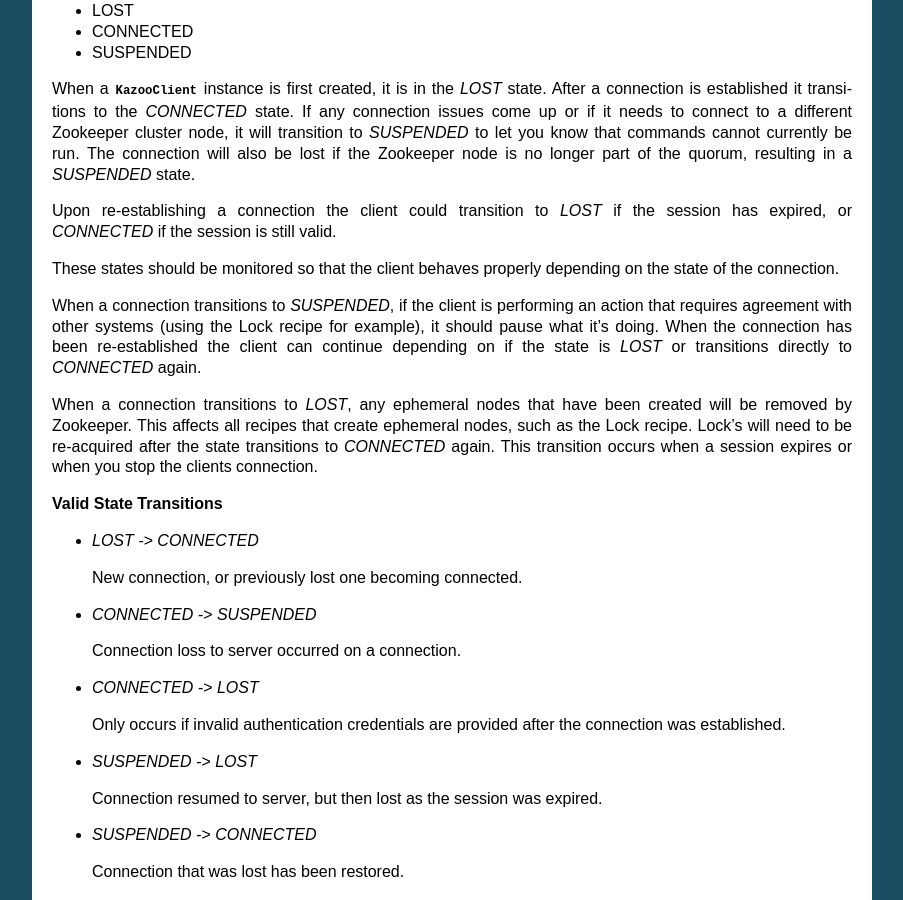
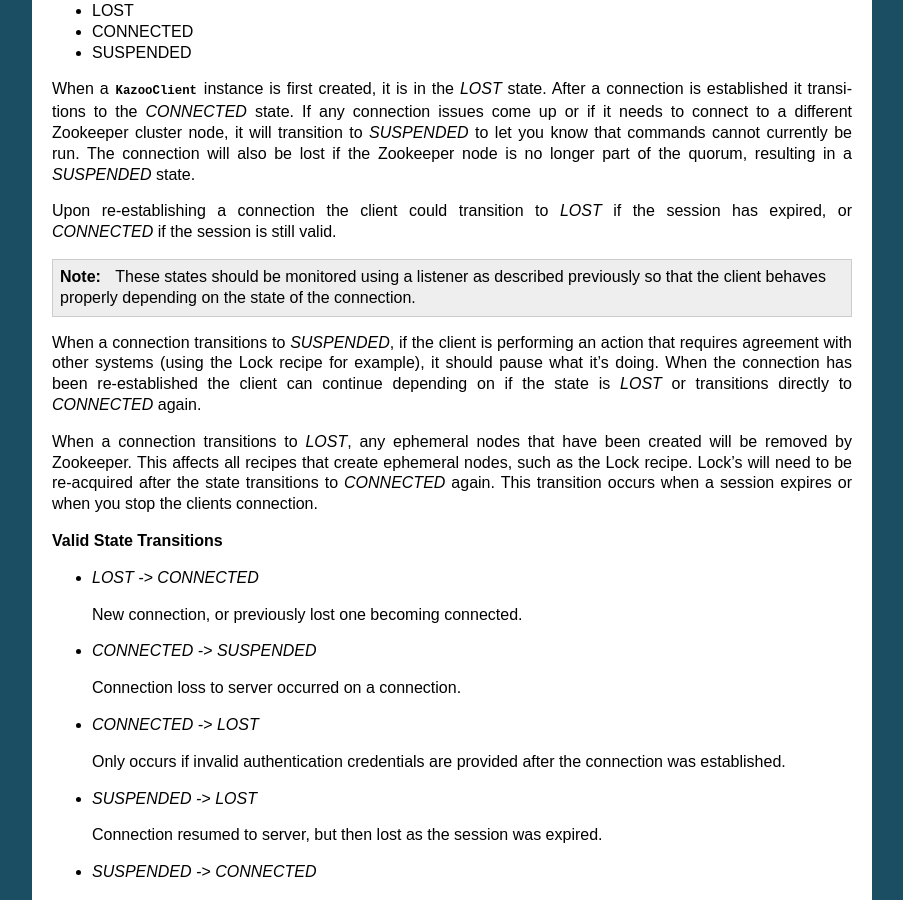
Before and after one commit to python-zk/kazoo, a Sphinx documentation site: the page built from docs/basic_usage.rst, in a window 1280 px wide and 900 px high, scrolled down 945 px. Shown: the whole window, without its empty margins (198-1101 px from the left). Built offline with Sphinx 7.4.7, drawn with Linux system fonts in a browser that asks for light colours.

Commit message:
Increase focus on monitoring the state.

```diff
--- a/docs/basic_usage.rst
+++ b/docs/basic_usage.rst
@@ -78,8 +78,11 @@ lost if the Zookeeper node is no longer part of the quorum, resulting in a
 Upon re-establishing a connection the client could transition to `LOST` if the
 session has expired, or `CONNECTED` if the session is still valid.
 
-These states should be monitored so that the client behaves properly depending
-on the state of the connection.
+.. note::
+
+    These states should be monitored using a listener as described previously
+    so that the client behaves properly depending on the state of the
+    connection.
 
 When a connection transitions to `SUSPENDED`, if the client is performing an
 action that requires agreement with other systems (using the Lock recipe for
```
